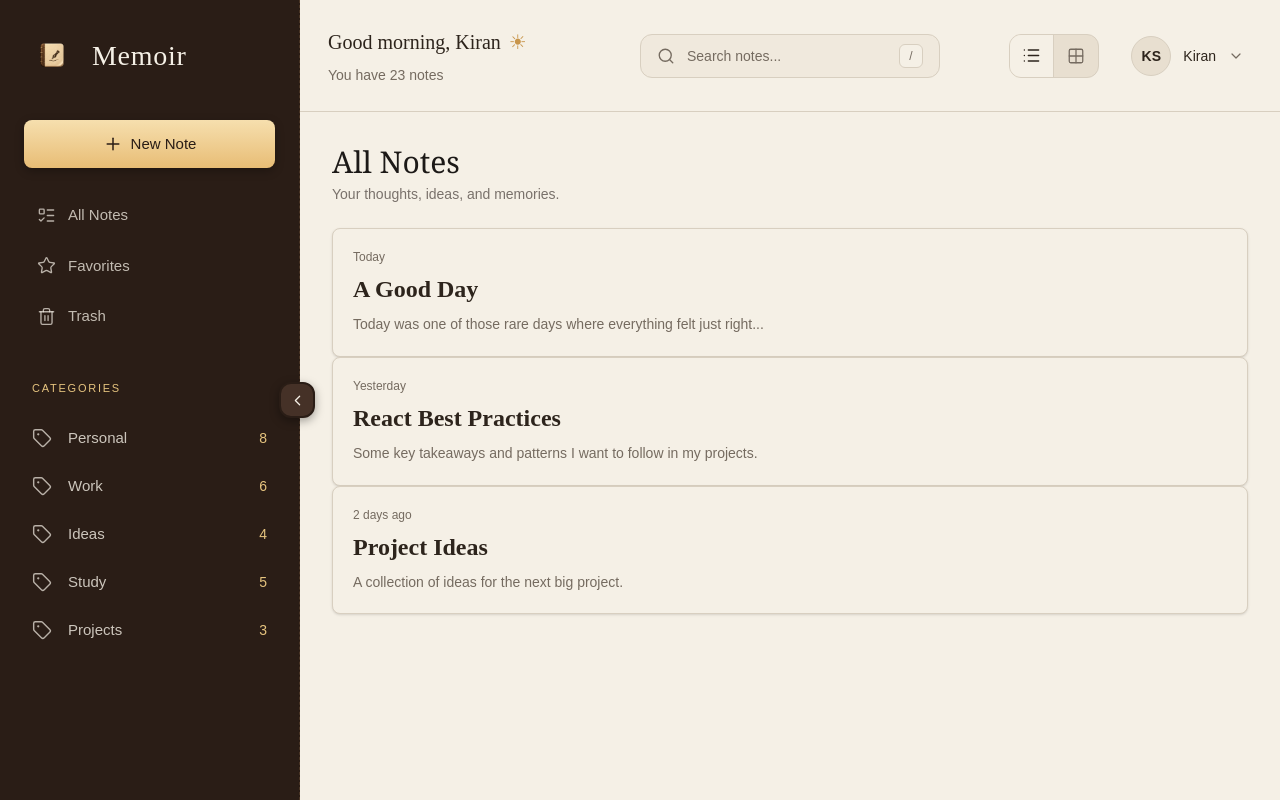
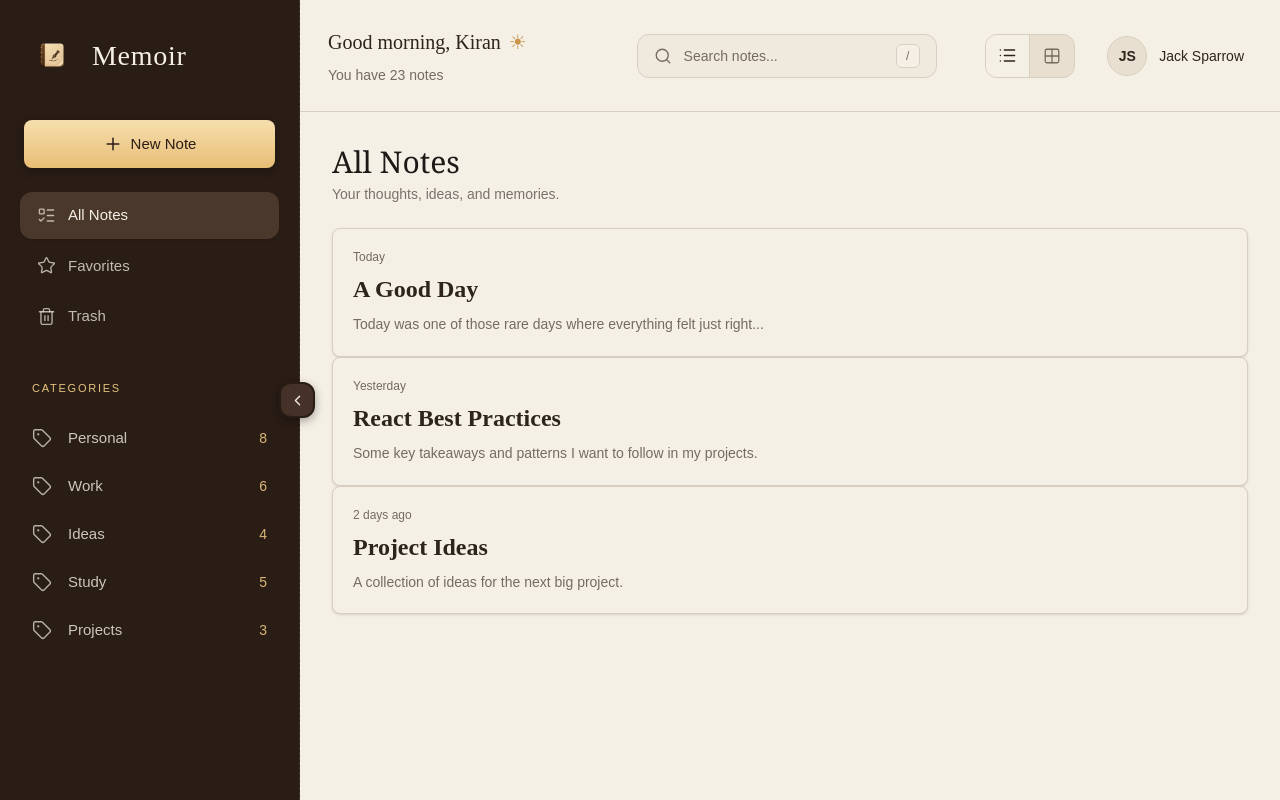
Before and after one commit to krn-sm/notes-app, a React (Vite) app in the folder frontend/: page /home in a window 1280 px wide. Built offline with nearby package versions, Linux system fonts and the light colour scheme.

Commit message:
Destructured SideBar

```diff
--- /dev/null
+++ b/frontend/src/components/molecules/CategoryNavItem.tsx
@@ -0,0 +1,94 @@
+import { Tag } from "lucide-react"
+import { NavLink } from "react-router-dom"
+
+type CategoryNavItemProps = {
+  name: string
+  count: number
+  path: string
+  collapsed?: boolean
+}
+
+const CategoryNavItem = ({
+  name,
+  count,
+  path,
+  collapsed = false,
+}: CategoryNavItemProps) => {
+  return (
+    <NavLink
+      to={path}
+      title={collapsed ? name : undefined}
+      className={({ isActive }) =>
+        `
+          group
+          flex
+          h-11
+          w-full
+          items-center
+          rounded-xl
+          transition-all
+          duration-200
+
+          ${
+            collapsed
+              ? "justify-center"
+              : "justify-between px-3"
+          }
+
+          ${
+            isActive
+              ? "bg-[#453127] text-paper"
+              : "text-paper/80 hover:bg-[#3b2b22] hover:text-paper"
+          }
+        `
+      }
+    >
+      <div
+        className={`
+          flex
+          items-center
+          ${collapsed ? "justify-center" : "gap-4"}
+        `}
+      >
+        <Tag
+          size={20}
+          strokeWidth={1.7}
+          className="
+            shrink-0
+            text-paper/70
+            transition-colors
+            duration-200
+            group-hover:text-paper
+          "
+        />
+
+        {!collapsed && (
+          <span
+            className="
+              font-body
+              text-[15px]
+            "
+          >
+            {name}
+          </span>
+        )}
+      </div>
+
+      {!collapsed && (
+        <span
+          className="
+            ml-4
+            shrink-0
+            font-body
+            text-sm
+            text-[#d8b778]
+          "
+        >
+          {count}
+        </span>
+      )}
+    </NavLink>
+  )
+}
+
+export default CategoryNavItem
--- a/frontend/src/components/organisms/AppHeader.tsx
+++ b/frontend/src/components/organisms/AppHeader.tsx
@@ -1,12 +1,8 @@
-import {
-  ChevronDown,
-  Grid2X2,
-  List,
-} from "lucide-react"
+import { Grid2X2, List } from "lucide-react";
 
-import Avatar from "../atoms/Avatar"
-import Button from "../atoms/Button"
-import SearchBar from "../molecules/SearchBar"
+import Avatar from "../atoms/Avatar";
+import Button from "../atoms/Button";
+import SearchBar from "../molecules/SearchBar";
 
 const AppHeader = () => {
   return (
@@ -51,10 +47,7 @@ const AppHeader = () => {
 
       {/* Search */}
       <div className="w-full max-w-[300px]">
-        <SearchBar
-          value=""
-          onChange={() => {}}
-        />
+        <SearchBar value="" onChange={() => {}} />
       </div>
 
       {/* Header Actions */}
@@ -104,35 +97,32 @@ const AppHeader = () => {
           </Button>
         </div>
 
-        {/* User Menu */}
+        {/* User Profile */}
         <Button
           variant="ghost"
           className="
-            group
             gap-3
+            !rounded-xl
             !px-2
-            !py-1
+            !py-1.5
           "
         >
-          <Avatar name="Kiran S M" />
+          <Avatar name="Jack Sparrow" />
 
-          <span className="text-sm font-medium text-ink">
-            Kiran
+          <span
+            className="
+            font-body
+            text-sm
+            font-medium
+            text-ink
+          "
+          >
+            Jack Sparrow
           </span>
-
-          <ChevronDown
-            size={16}
-            strokeWidth={1.8}
-            className="
-              text-ink-muted
-              transition-transform
-              group-hover:translate-y-[1px]
-            "
-          />
         </Button>
       </div>
     </header>
-  )
-}
+  );
+};
 
-export default AppHeader
+export default AppHeader;
--- a/frontend/src/components/organisms/SideBar.tsx
+++ b/frontend/src/components/organisms/SideBar.tsx
@@ -4,46 +4,45 @@ import {
   ListTodo,
   Plus,
   Star,
-  Tag,
   Trash2,
-} from "lucide-react";
-import { useState } from "react";
-import { NavLink } from "react-router-dom";
+} from "lucide-react"
+import { useState } from "react"
 
-import Button from "../atoms/Button";
-import Brand from "../molecules/Brand";
-import NavItem from "../molecules/NavItem";
+import Button from "../atoms/Button"
+import Brand from "../molecules/Brand"
+import CategoryNavItem from "../molecules/CategoryNavItem"
+import NavItem from "../molecules/NavItem"
 
 const categories = [
   {
     name: "Personal",
     count: 8,
-    path: "/category/personal",
+    path: "/home/category/personal",
   },
   {
     name: "Work",
     count: 6,
-    path: "/category/work",
+    path: "/home/category/work",
   },
   {
     name: "Ideas",
     count: 4,
-    path: "/category/ideas",
+    path: "/home/category/ideas",
   },
   {
     name: "Study",
     count: 5,
-    path: "/category/study",
+    path: "/home/category/study",
   },
   {
     name: "Projects",
     count: 3,
-    path: "/category/projects",
+    path: "/home/category/projects",
   },
-];
+]
 
 const Sidebar = () => {
-  const [collapsed, setCollapsed] = useState(false);
+  const [collapsed, setCollapsed] = useState(false)
 
   return (
     <aside
@@ -62,7 +61,6 @@ const Sidebar = () => {
         transition-[width,padding]
         duration-300
         ease-in-out
-
         ${collapsed ? "w-[88px] px-4" : "w-[300px] px-5"}
       `}
     >
@@ -95,7 +93,6 @@ const Sidebar = () => {
       </Button>
 
       {/* Brand */}
-
       <Brand collapsed={collapsed} />
 
       {/* New Note */}
@@ -125,7 +122,7 @@ const Sidebar = () => {
       {/* Navigation */}
       <nav className="mt-6 space-y-1">
         <NavItem
-          to="/"
+          to="/home"
           end
           collapsed={collapsed}
           icon={<ListTodo size={19} strokeWidth={1.7} />}
@@ -134,7 +131,7 @@ const Sidebar = () => {
         </NavItem>
 
         <NavItem
-          to="/favorites"
+          to="/home/favorites"
           collapsed={collapsed}
           icon={<Star size={19} strokeWidth={1.7} />}
         >
@@ -142,7 +139,7 @@ const Sidebar = () => {
         </NavItem>
 
         <NavItem
-          to="/trash"
+          to="/home/trash"
           collapsed={collapsed}
           icon={<Trash2 size={19} strokeWidth={1.7} />}
         >
@@ -175,73 +172,18 @@ const Sidebar = () => {
           `}
         >
           {categories.map((category) => (
-            <NavLink
+            <CategoryNavItem
               key={category.name}
-              to={category.path}
-              title={collapsed ? category.name : undefined}
-              className={({ isActive }) =>
-                `
-                  group
-                  flex
-                  h-11
-                  w-full
-                  items-center
-                  rounded-xl
-                  font-body
-                  transition-all
-                  duration-200
-
-                  ${collapsed ? "justify-center" : "justify-between px-3"}
-
-                  ${
-                    isActive
-                      ? "bg-leather-light text-paper"
-                      : "text-paper/80 hover:bg-[#3b2b22] hover:text-paper"
-                  }
-                `
-              }
-            >
-              <div
-                className={`
-                  flex
-                  items-center
-                  ${collapsed ? "justify-center" : "gap-4"}
-                `}
-              >
-                <Tag
-                  size={20}
-                  strokeWidth={1.7}
-                  className="
-                    shrink-0
-                    text-paper/70
-                    transition
-                    group-hover:text-paper
-                  "
-                />
-
-                {!collapsed && (
-                  <span className="text-[15px]">{category.name}</span>
-                )}
-              </div>
-
-              {!collapsed && (
-                <span
-                  className="
-                    ml-4
-                    shrink-0
-                    text-sm
-                    text-gold-light
-                  "
-                >
-                  {category.count}
-                </span>
-              )}
-            </NavLink>
+              name={category.name}
+              count={category.count}
+              path={category.path}
+              collapsed={collapsed}
+            />
           ))}
         </div>
       </section>
     </aside>
-  );
-};
+  )
+}
 
-export default Sidebar;
+export default Sidebar
```
